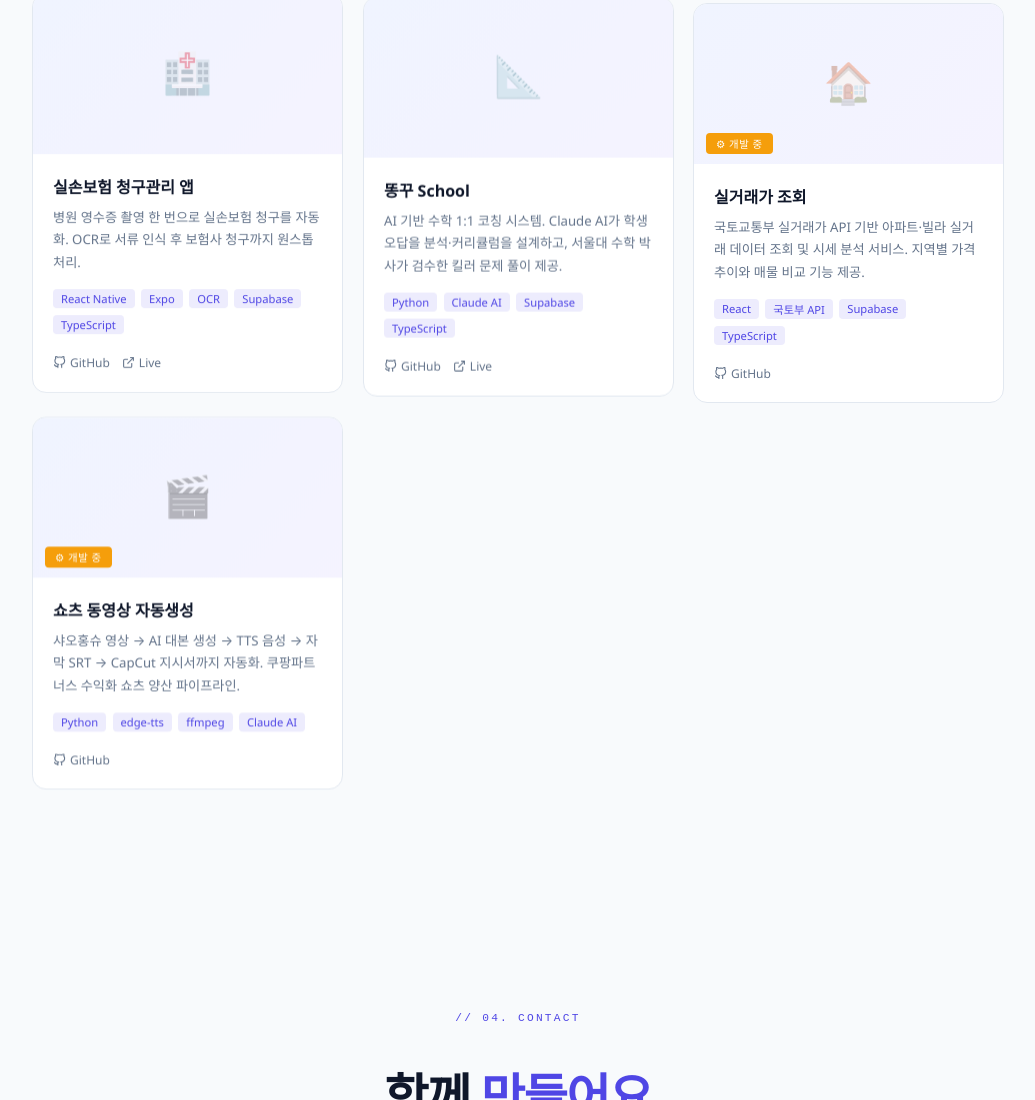
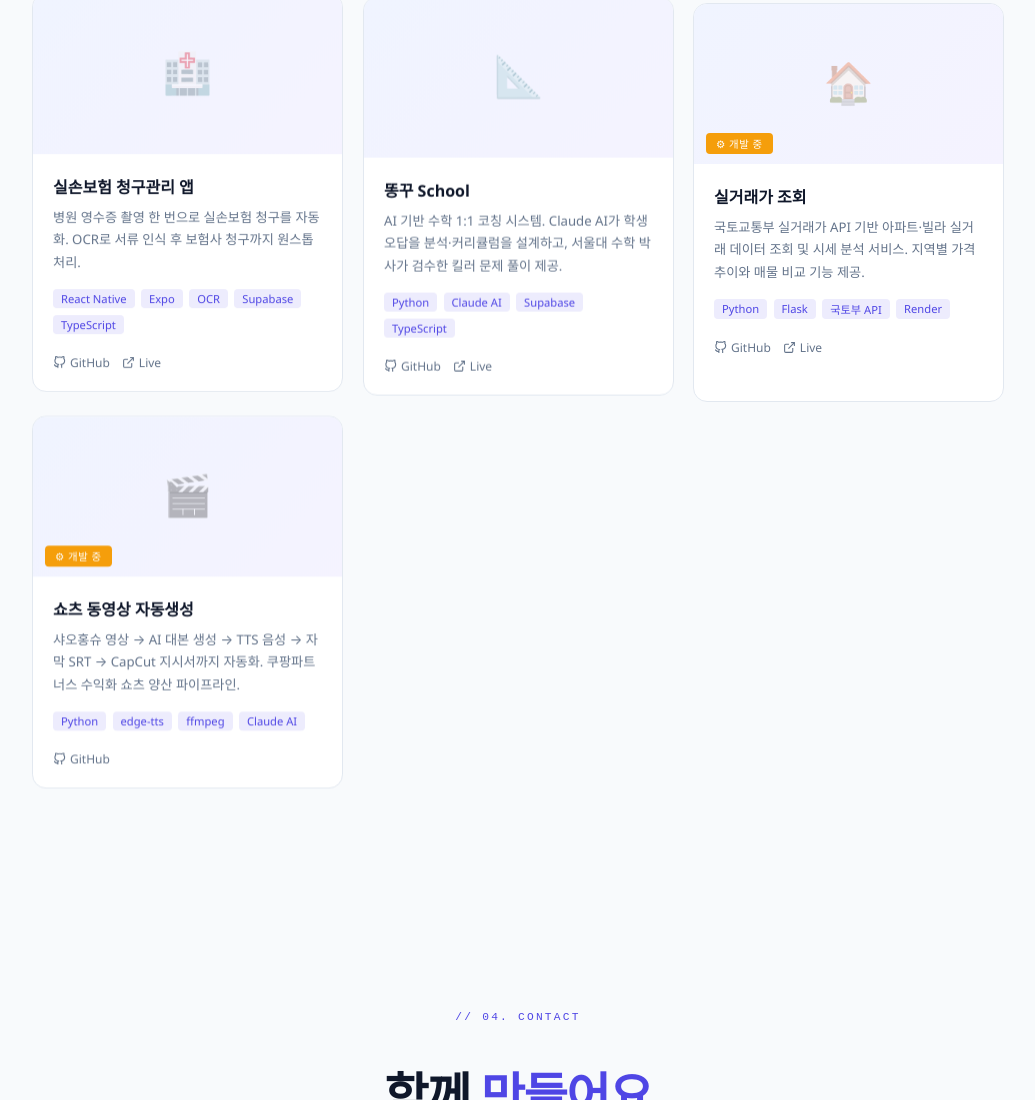
Before and after one commit to moadory-afk/moadory-afk.github.io, a plain HTML site: page index.html in a window 1280 px wide. Shown: the part 3507-4607 px from the top of the page, without its empty margins (122-1157 px from the left). Drawn offline with nearby package versions, Linux system fonts and the light colour scheme; animation ran at ten frames a second.

Commit message:
Add real_estate project links

```diff
--- a/index.html
+++ b/index.html
@@ -894,15 +894,19 @@
           <div class="project-name">실거래가 조회</div>
           <div class="project-desc">국토교통부 실거래가 API 기반 아파트·빌라 실거래 데이터 조회 및 시세 분석 서비스. 지역별 가격 추이와 매물 비교 기능 제공.</div>
           <div class="project-tags">
-            <span class="project-tag">React</span>
+            <span class="project-tag">Python</span>
+            <span class="project-tag">Flask</span>
             <span class="project-tag">국토부 API</span>
-            <span class="project-tag">Supabase</span>
-            <span class="project-tag">TypeScript</span>
+            <span class="project-tag">Render</span>
           </div>
           <div class="project-links">
-            <a href="#" class="project-link">
+            <a href="https://github.com/moadory-afk/real_estate" target="_blank" rel="noopener" class="project-link">
               <svg viewBox="0 0 24 24" fill="none" stroke="currentColor" stroke-width="2"><path d="M9 19c-5 1.5-5-2.5-7-3m14 6v-3.87a3.37 3.37 0 0 0-.94-2.61c3.14-.35 6.44-1.54 6.44-7A5.44 5.44 0 0 0 20 4.77 5.07 5.07 0 0 0 19.91 1S18.73.65 16 2.48a13.38 13.38 0 0 0-7 0C6.27.65 5.09 1 5.09 1A5.07 5.07 0 0 0 5 4.77a5.44 5.44 0 0 0-1.5 3.78c0 5.42 3.3 6.61 6.44 7A3.37 3.37 0 0 0 9 18.13V22"/></svg>
               GitHub
+            </a>
+            <a href="https://real-estate-lz32.onrender.com" target="_blank" rel="noopener" class="project-link">
+              <svg viewBox="0 0 24 24" fill="none" stroke="currentColor" stroke-width="2"><path d="M18 13v6a2 2 0 0 1-2 2H5a2 2 0 0 1-2-2V8a2 2 0 0 1 2-2h6"/><polyline points="15 3 21 3 21 9"/><line x1="10" y1="14" x2="21" y2="3"/></svg>
+              Live
             </a>
           </div>
         </div>
```
